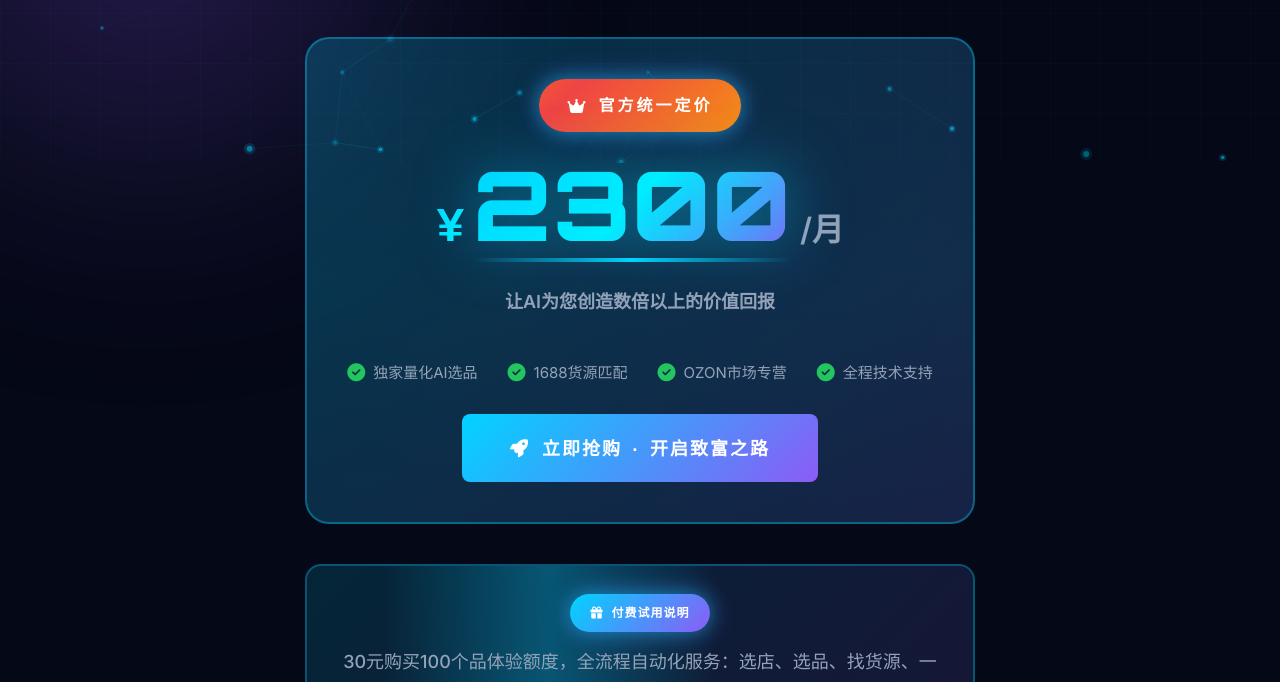
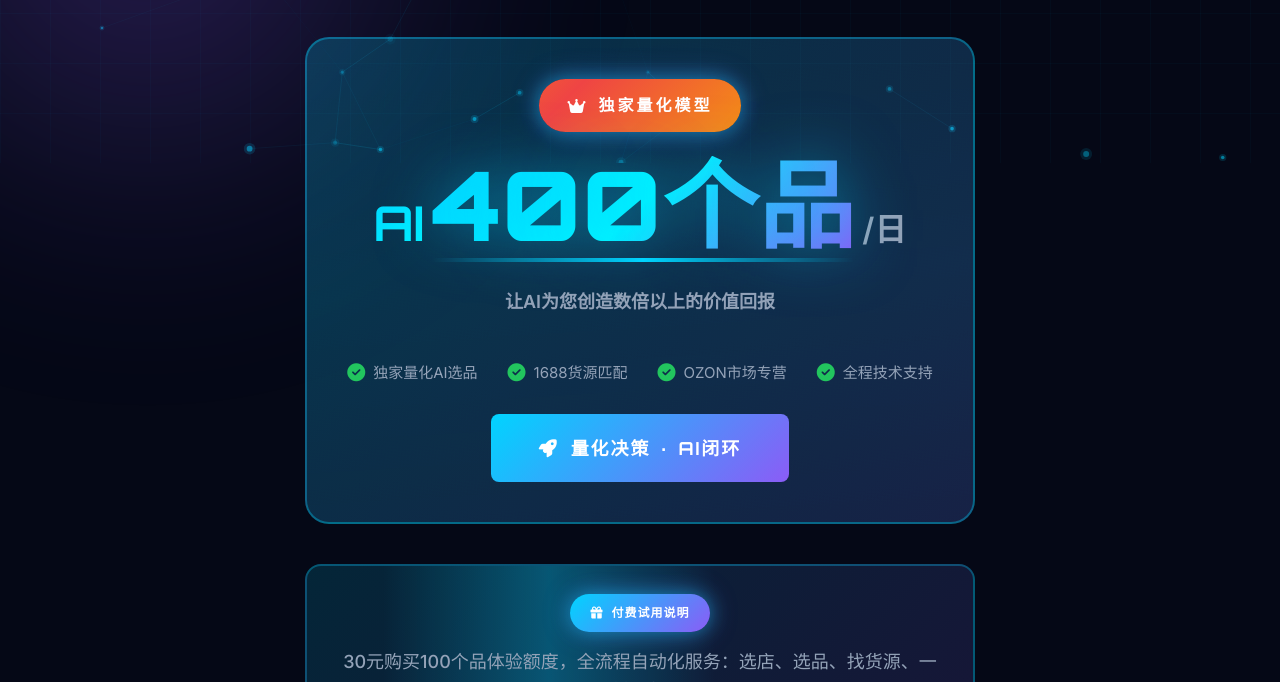
Before and after one commit to Hazel-LY/web, a plain HTML site: page index.html in a window 1280 px wide. Shown: the part 637-1319 px from the top of the page. Drawn offline with Linux system fonts and the light colour scheme; animation ran at ten frames a second.

Commit message:
Update index.html
取消价格

```diff
--- a/index.html
+++ b/index.html
@@ -2079,13 +2079,13 @@
                     <div class="hero-pricing-content">
                         <div class="hero-pricing-badge">
                             <i class="fas fa-crown"></i>
-                            官方统一定价
+                            独家量化模型
                         </div>
 
                         <div class="hero-price-main">
-                            <span class="hero-price-yuan">¥</span>
-                            <span class="hero-price-number">2300</span>
-                            <span class="hero-price-month">/月</span>
+                            <span class="hero-price-yuan">AI</span>
+                            <span class="hero-price-number">400个品</span>
+                            <span class="hero-price-month">/日</span>
                         </div>
 
                         <p class="hero-price-tagline">让AI为您创造数倍以上的价值回报</p>
@@ -2111,7 +2111,7 @@
 
                         <a href="#contact" class="btn-primary hero-price-cta">
                             <i class="fas fa-rocket"></i>
-                            立即抢购 · 开启致富之路
+                            量化决策 · AI闭环
                         </a>
                     </div>
                 </div>
```
